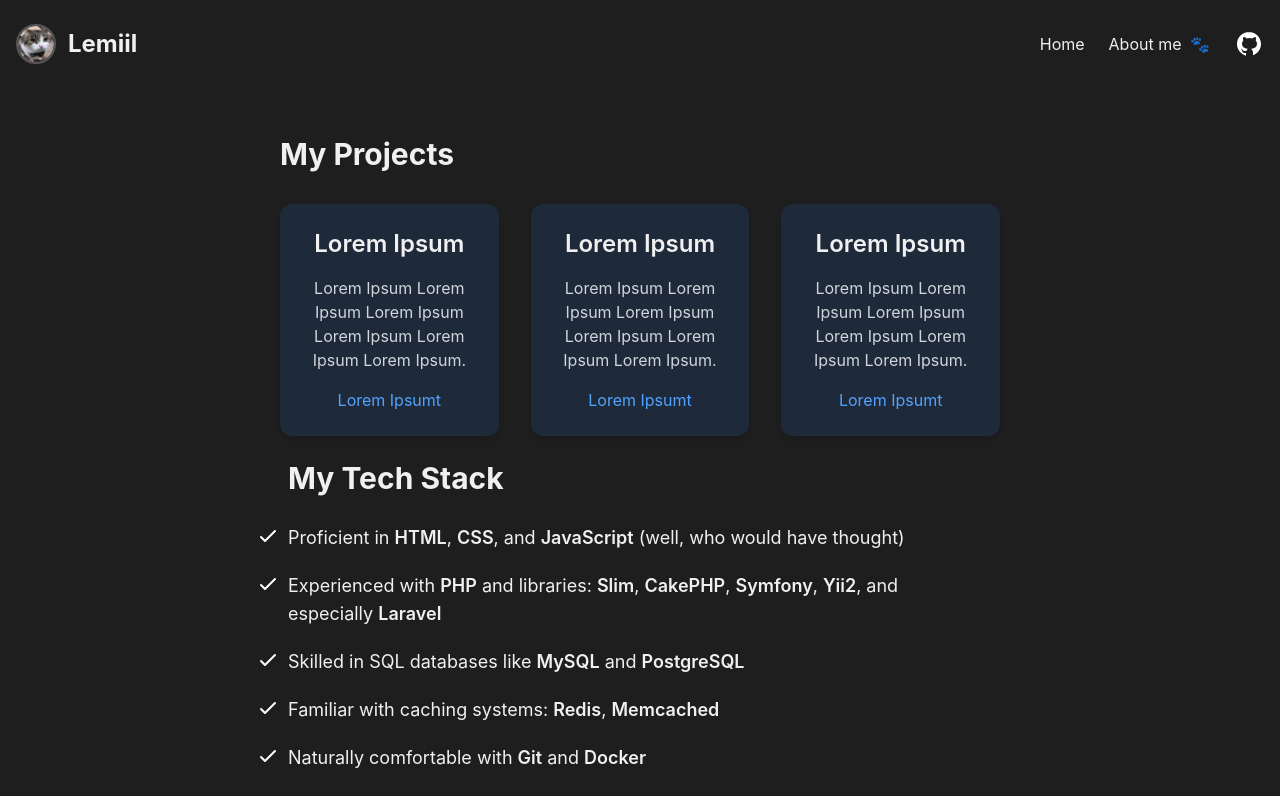
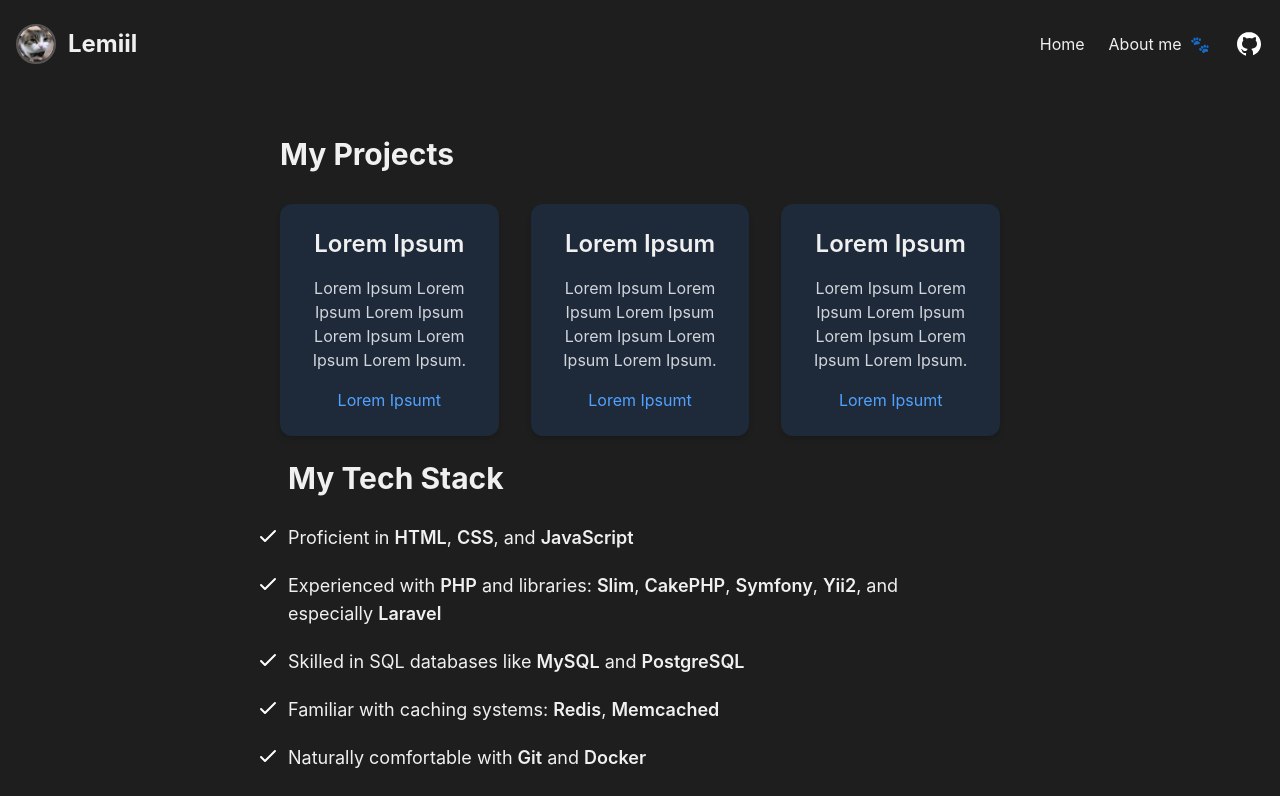
Before and after one commit to lemiil/lemiil-fun, a Vue app: page /about in a window 1280 px wide. Shown: the top 796 px of the page. Built offline with nearby package versions, Linux system fonts and the light colour scheme.

Commit message:
fix: text

```diff
--- a/src/views/About.vue
+++ b/src/views/About.vue
@@ -49,8 +49,7 @@ import layout from './Layout.vue';
                                 </svg>
                                 <span class="pt-1 text-lg">Proficient in <span class="font-semibold">HTML</span>, <span
                                         class="font-semibold">CSS</span>, and
-                                    <span class="font-semibold">JavaScript</span> (well, who would have
-                                    thought)</span>
+                                    <span class="font-semibold">JavaScript</span></span>
                             </li>
 
                             <li class="flex items-start gap-2">
```
